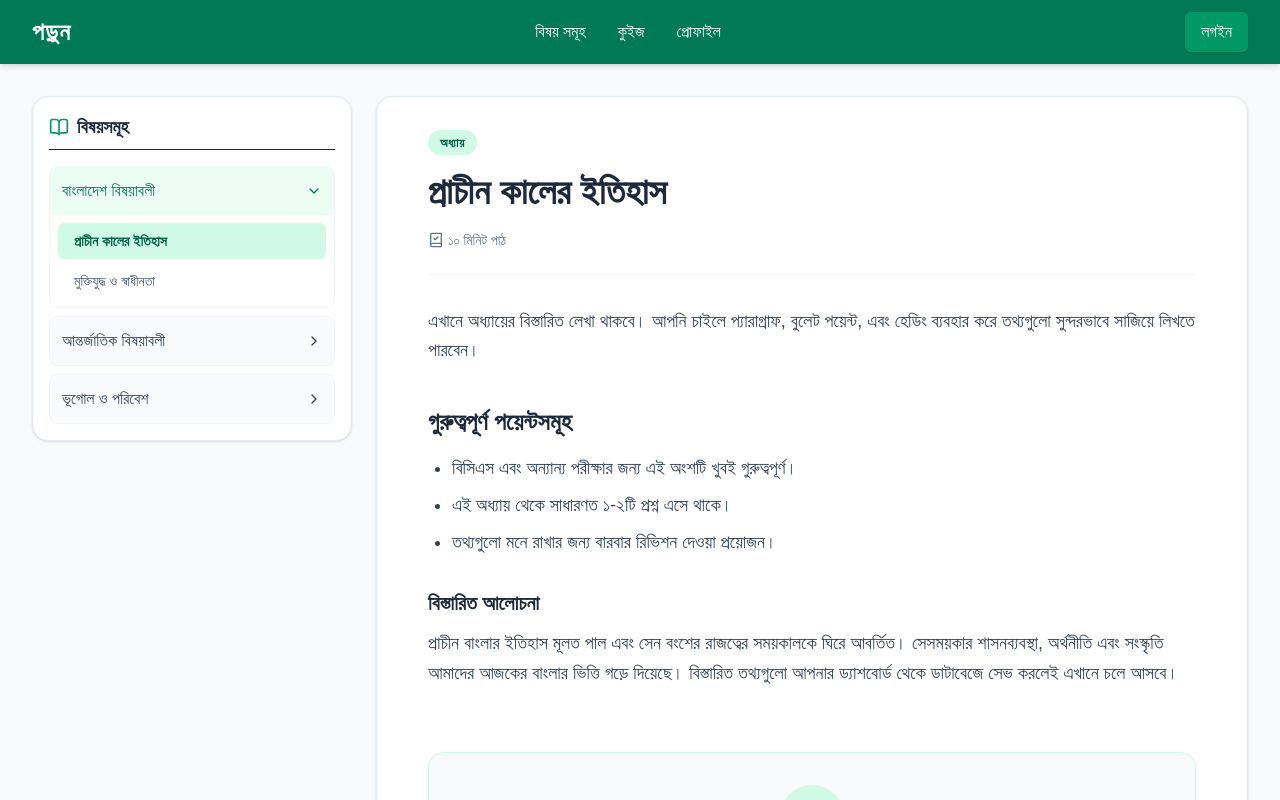
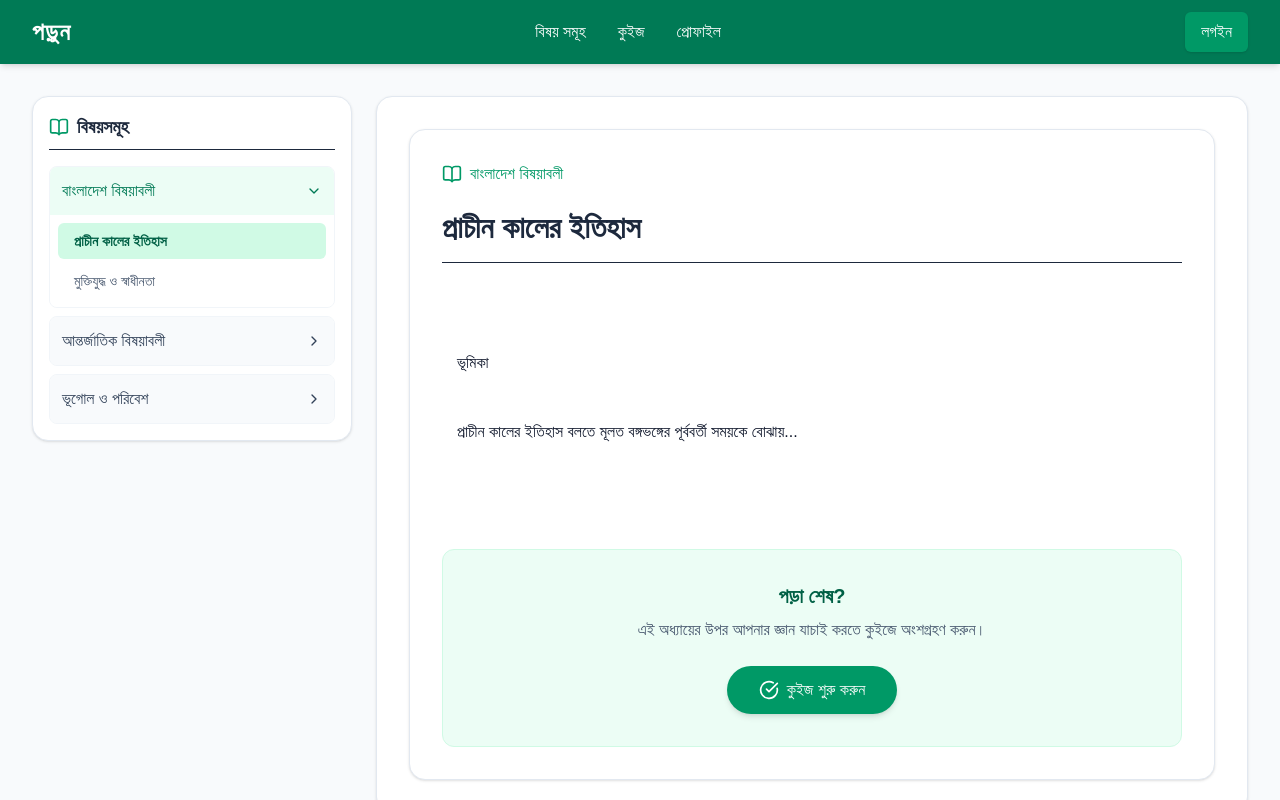
Before and after one commit to abbasytonmoy-sys/blog_post, a Next.js app: page /topics/bd-ancient-history in a window 1280 px wide. Shown: the top 800 px of the page. Built offline with nearby package versions, Linux system fonts and the light colour scheme; a web font is replaced by a local one.

Commit message:
Add ReactQuill rich text editor and Framer Motion animations

```diff
--- /dev/null
+++ b/create_admin.js
@@ -0,0 +1,37 @@
+const { createClient } = require('@supabase/supabase-js');
+
+const supabaseUrl = 'https://hdkwqoxsmcttpaltefgu.supabase.co';
+const supabaseServiceKey = 'eyJhbGciOiJIUzI1NiIsInR5cCI6IkpXVCJ9.eyJpc3MiOiJzdXBhYmFzZSIsInJlZiI6Imhka3dxb3hzbWN0dHBhbHRlZmd1Iiwicm9sZSI6InNlcnZpY2Vfcm9sZSIsImlhdCI6MTc5MDg4ODIyNiwiZXhwIjoyMTA2NDY0MjI2fQ.PqYTwZmfIVfJzxZWA2X-GrGzHUb_1ecmw-cu1bofsgk';
+
+const supabase = createClient(supabaseUrl, supabaseServiceKey);
+
+async function updatePassword() {
+  console.log("Fetching user...");
+  const { data: { users }, error } = await supabase.auth.admin.listUsers();
+
+  if (error) {
+    console.error("List users error:", error);
+    return;
+  }
+
+  const adminUser = users.find(u => u.email === 'admin@gmail.com');
+  if (adminUser) {
+    console.log("Found user, resetting password to 'admin123'...");
+
+    // Supabase passwords must be at least 6 characters
+    const { data, error: updateError } = await supabase.auth.admin.updateUserById(
+      adminUser.id,
+      { password: 'admin123', email_confirm: true }
+    );
+
+    if (updateError) {
+      console.error('Error updating password:', updateError);
+    } else {
+      console.log('Successfully updated password to admin123!');
+    }
+  } else {
+    console.log("User admin@gmail.com not found!");
+  }
+}
+
+updatePassword();
--- a/package.json
+++ b/package.json
@@ -11,6 +11,7 @@
   "dependencies": {
     "@supabase/supabase-js": "^2.117.2",
     "@tailwindcss/typography": "^0.5.20",
+    "framer-motion": "^14.0.0",
     "lucide-react": "^1.52.0",
     "next": "16.3.8",
     "react": "19.2.8",
--- a/src/app/admin/layout.tsx
+++ b/src/app/admin/layout.tsx
@@ -9,33 +9,49 @@ import { LayoutDashboard, FileText, PlusCircle, HelpCircle } from "lucide-react"
 export default function AdminLayout({ children }: { children: React.ReactNode }) {
   const [isAdmin, setIsAdmin] = useState(false);
   const [loading, setLoading] = useState(true);
+  const [debugMsg, setDebugMsg] = useState("");
   const router = useRouter();
 
   useEffect(() => {
     const checkAdmin = async () => {
-      const { data: { session } } = await supabase.auth.getSession();
-      if (!session) {
-        router.push("/login");
+      const { data: { session }, error: sessionError } = await supabase.auth.getSession();
+
+      if (sessionError || !session) {
+        setDebugMsg("No session found. Redirecting to login...");
+        setTimeout(() => router.push("/login"), 2000);
         return;
       }
 
       // Check user role from profiles
-      const { data: profile } = await supabase
+      const { data: profile, error: profileError } = await supabase
         .from("profiles")
-        .select("role")
+        .select("*")
         .eq("id", session.user.id)
         .single();
 
+      if (profileError) {
+        setDebugMsg(`Profile fetch error: ${profileError.message} (ID: ${session.user.id})`);
+        return;
+      }
+
       if (profile?.role === "admin") {
         setIsAdmin(true);
+        setLoading(false);
       } else {
-        router.push("/");
+        setDebugMsg(`User is not admin. Role is: ${profile?.role}. Redirecting to home...`);
+        setTimeout(() => router.push("/"), 3000);
       }
-      setLoading(false);
     };
 
     checkAdmin();
   }, [router]);
+
+  if (debugMsg) {
+    return <div className="min-h-[50vh] flex flex-col items-center justify-center text-red-600 p-8 text-center bg-red-50">
+      <h2 className="text-xl font-bold mb-4">অ্যাডমিন অ্যাক্সেস এরর:</h2>
+      <p>{debugMsg}</p>
+    </div>;
+  }
 
   if (loading) {
     return <div className="min-h-[50vh] flex items-center justify-center">লোড হচ্ছে...</div>;
--- a/src/app/topics/[chapterSlug]/page.tsx
+++ b/src/app/topics/[chapterSlug]/page.tsx
@@ -1,64 +1,49 @@
 import Link from "next/link";
-import { BookCheck, HelpCircle } from "lucide-react";
+import { BookOpen, CheckCircle } from "lucide-react";
+import "react-quill/dist/quill.snow.css";
 
-export default async function ChapterPage({
-  params,
-}: {
-  params: Promise<{ chapterSlug: string }>
-}) {
-  const { chapterSlug } = await params;
+// Mock data (will be replaced by Supabase fetch later)
+const mockArticle = {
+  title: "প্রাচীন কালের ইতিহাস",
+  content: `
+    <h2>ভূমিকা</h2>
+    <p>প্রাচীন কালের ইতিহাস বলতে মূলত বঙ্গভঙ্গের পূর্ববর্তী সময়কে বোঝায়...</p>
+  `
+};
 
-  // Here we would fetch the article content from Supabase using the chapterSlug.
-  // For now, displaying mock content.
+export default function ChapterPage({ params }: { params: { chapterSlug: string } }) {
+  // In real app, fetch article using params.chapterSlug from Supabase
+  const article = mockArticle;
 
   return (
-    <div className="max-w-3xl mx-auto pb-12">
-      <div className="mb-8">
-        <span className="bg-emerald-100 text-emerald-800 px-3 py-1 rounded-full text-xs font-semibold tracking-wider">
-          অধ্যায়
-        </span>
-        <h1 className="text-3xl md:text-4xl font-bold text-slate-800 mt-4 mb-4 font-bengali leading-tight">
-          {chapterSlug === 'bd-ancient-history' ? 'প্রাচীন কালের ইতিহাস' : 'অধ্যায়ের শিরোনাম'}
-        </h1>
-        <div className="flex items-center gap-4 text-sm text-slate-500 pb-6 border-b border-slate-100">
-          <span className="flex items-center gap-1">
-            <BookCheck className="w-4 h-4" /> ১০ মিনিট পাঠ
-          </span>
-        </div>
+    <div className="bg-white rounded-2xl shadow-sm border border-slate-200 p-8">
+      {/* Breadcrumb / Header */}
+      <div className="flex items-center gap-2 text-emerald-600 mb-6 font-medium font-bengali">
+        <BookOpen className="w-5 h-5" />
+        <span>বাংলাদেশ বিষয়াবলী</span>
       </div>
 
-      {/* Manual Typography without prose plugin */}
-      <article className="font-bengali text-slate-700 space-y-6 text-lg leading-relaxed">
-        <p>
-          এখানে অধ্যায়ের বিস্তারিত লেখা থাকবে। আপনি চাইলে প্যারাগ্রাফ, বুলেট পয়েন্ট, এবং হেডিং ব্যবহার করে তথ্যগুলো সুন্দরভাবে সাজিয়ে লিখতে পারবেন।
-        </p>
+      <h1 className="text-3xl font-bold text-slate-800 mb-8 pb-4 border-b font-bengali">
+        {article.title}
+      </h1>
 
-        <h2 className="text-2xl font-bold text-slate-800 mt-10 mb-4">গুরুত্বপূর্ণ পয়েন্টসমূহ</h2>
-        <ul className="list-disc pl-6 space-y-2">
-          <li>বিসিএস এবং অন্যান্য পরীক্ষার জন্য এই অংশটি খুবই গুরুত্বপূর্ণ।</li>
-          <li>এই অধ্যায় থেকে সাধারণত ১-২টি প্রশ্ন এসে থাকে।</li>
-          <li>তথ্যগুলো মনে রাখার জন্য বারবার রিভিশন দেওয়া প্রয়োজন।</li>
-        </ul>
+      {/* Content Area - Now supporting ReactQuill HTML */}
+      <div
+        className="ql-editor prose prose-emerald max-w-none font-bengali space-y-4"
+        dangerouslySetInnerHTML={{ __html: article.content }}
+      />
 
-        <h3 className="text-xl font-bold text-slate-800 mt-8 mb-3">বিস্তারিত আলোচনা</h3>
-        <p>
-          প্রাচীন বাংলার ইতিহাস মূলত পাল এবং সেন বংশের রাজত্বের সময়কালকে ঘিরে আবর্তিত। সেসময়কার শাসনব্যবস্থা, অর্থনীতি এবং সংস্কৃতি আমাদের আজকের বাংলার ভিত্তি গড়ে দিয়েছে। বিস্তারিত তথ্যগুলো আপনার ড্যাশবোর্ড থেকে ডাটাবেজে সেভ করলেই এখানে চলে আসবে।
-        </p>
-      </article>
-
-      {/* Quiz Section Trigger */}
-      <div className="mt-16 bg-slate-50 border border-emerald-100 rounded-2xl p-6 md:p-8 text-center shadow-sm">
-        <div className="inline-flex items-center justify-center w-16 h-16 bg-emerald-100 text-emerald-600 rounded-full mb-4">
-          <HelpCircle className="w-8 h-8" />
-        </div>
-        <h3 className="text-2xl font-bold text-slate-800 mb-2 font-bengali">পড়া শেষ? নিজেকে যাচাই করুন!</h3>
-        <p className="text-slate-600 mb-6 max-w-md mx-auto">
-          এই অধ্যায়ের উপর ১০টি প্রশ্নের একটি কুইজ আছে। কুইজে অংশ নিয়ে আপনার প্রস্তুতি যাচাই করুন।
+      {/* Quiz Section CTA */}
+      <div className="mt-12 bg-emerald-50 rounded-xl p-8 text-center border border-emerald-100">
+        <h3 className="text-xl font-bold text-emerald-800 mb-2 font-bengali">পড়া শেষ?</h3>
+        <p className="text-slate-600 mb-6 font-bengali">
+          এই অধ্যায়ের উপর আপনার জ্ঞান যাচাই করতে কুইজে অংশগ্রহণ করুন।
         </p>
         <Link
-          href={`/quizzes/${chapterSlug}`}
-          className="inline-block bg-emerald-600 hover:bg-emerald-700 text-white font-semibold px-8 py-3 rounded-lg shadow transition"
+          href={`/quizzes/${params.chapterSlug}`}
+          className="inline-flex items-center gap-2 bg-emerald-600 hover:bg-emerald-700 text-white px-8 py-3 rounded-full font-medium transition shadow-md hover:shadow-lg font-bengali"
         >
+          <CheckCircle className="w-5 h-5" />
           কুইজ শুরু করুন
         </Link>
       </div>
--- a/src/components/Sidebar.tsx
+++ b/src/components/Sidebar.tsx
@@ -5,6 +5,7 @@ import Link from "next/link";
 import { usePathname } from "next/navigation";
 import { supabase } from "@/lib/supabase";
 import { ChevronDown, ChevronRight, BookOpen } from "lucide-react";
+import { motion, AnimatePresence } from "framer-motion";
 
 // Mock data to demonstrate multiple subjects (Dynamic logic will be added later)
 const mockSubjects = [
@@ -69,9 +70,15 @@ export default function Sidebar() {
               )}
             </button>
 
-            {/* Chapters inside the subject */}
+            <AnimatePresence>
               {expandedSubject === subject.id && (
-              <div className="bg-white p-2 space-y-1">
+                <motion.div
+                  initial={{ height: 0, opacity: 0 }}
+                  animate={{ height: 'auto', opacity: 1 }}
+                  exit={{ height: 0, opacity: 0 }}
+                  transition={{ duration: 0.2 }}
+                  className="bg-white p-2 space-y-1 overflow-hidden"
+                >
                   {subject.chapters.map((chapter) => {
                     const isActive = pathname === `/topics/${chapter.slug}`;
                     return (
@@ -88,8 +95,9 @@ export default function Sidebar() {
                       </Link>
                     );
                   })}
-              </div>
+                </motion.div>
               )}
+            </AnimatePresence>
           </div>
         ))}
       </div>
--- /dev/null
+++ b/test_login.js
@@ -0,0 +1,22 @@
+const { createClient } = require('@supabase/supabase-js');
+
+const supabaseUrl = 'https://hdkwqoxsmcttpaltefgu.supabase.co';
+const supabaseServiceKey = 'eyJhbGciOiJIUzI1NiIsInR5cCI6IkpXVCJ9.eyJpc3MiOiJzdXBhYmFzZSIsInJlZiI6Imhka3dxb3hzbWN0dHBhbHRlZmd1Iiwicm9sZSI6InNlcnZpY2Vfcm9sZSIsImlhdCI6MTc5MDg4ODIyNiwiZXhwIjoyMTA2NDY0MjI2fQ.PqYTwZmfIVfJzxZWA2X-GrGzHUb_1ecmw-cu1bofsgk';
+
+const supabase = createClient(supabaseUrl, supabaseServiceKey);
+
+async function fixProfile() {
+  const { data, error } = await supabase.from('profiles').upsert({
+    id: 'eb898ad9-12e5-48c4-b9ab-7b4d3356c54d',
+    name: 'Admin',
+    role: 'admin'
+  });
+
+  if (error) {
+    console.error("Error inserting profile:", error);
+  } else {
+    console.log("Successfully inserted admin profile!");
+  }
+}
+
+fixProfile();
```
Also changed, not shown: src/app/admin/articles/page.tsx (+32 -11 lines), src/app/page.tsx (+23 -8 lines), 2 other files (tests, documents, lock files or other folders). Lines whose indentation alone changed are shown as unchanged.
